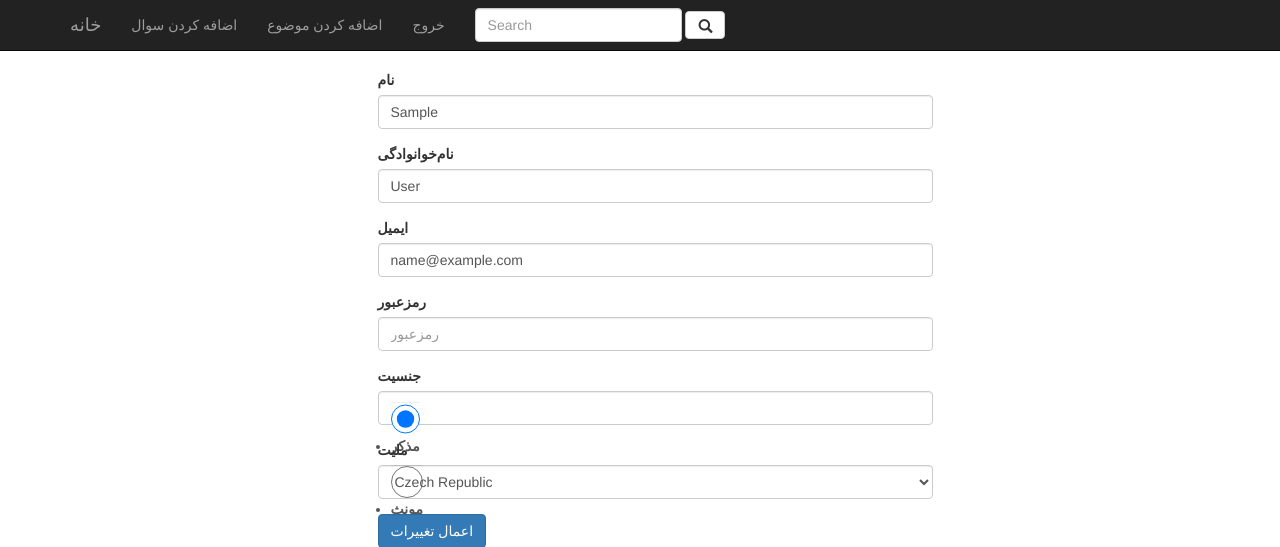
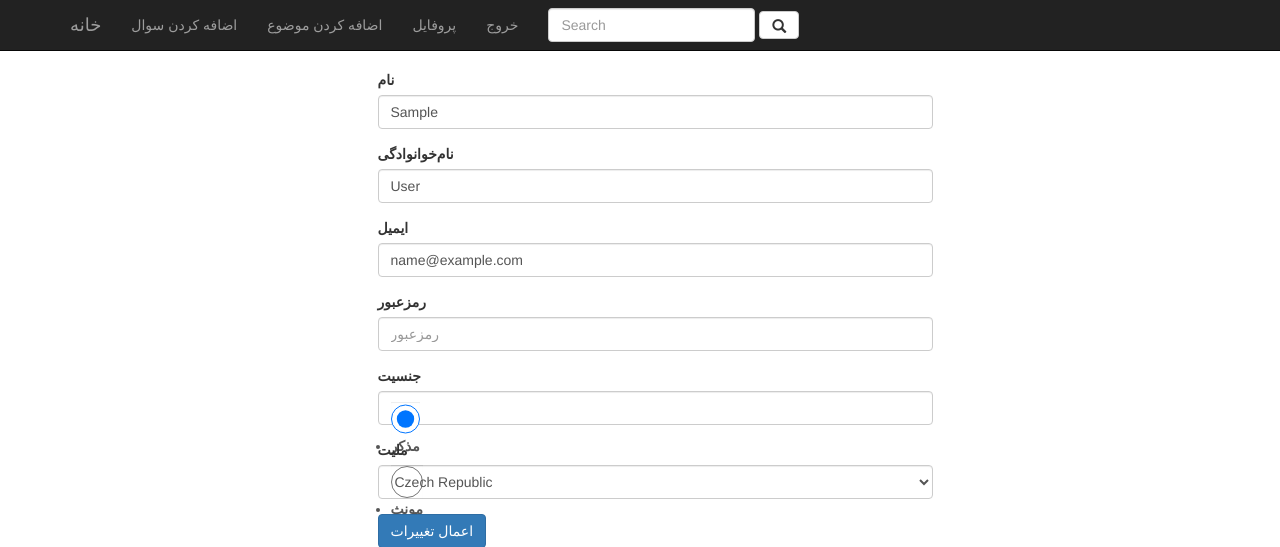
Before and after one commit to MMoein/quizup, a Django app: page /profile/ in a window 1280 px wide. Shown: the top 547 px of the page. Run offline with Django 3.2, Linux system fonts and the light colour scheme; a user stored in the database is signed in; tables that the repository leaves empty hold one stand-in row (values such as "Sample post"); parts of the project's set-up code (start-up, migrations or seed data) failed here and were passed over; some libraries are stand-ins or nearby versions.

Commit message:
edit profile added to header

```diff
--- a/templates/base.html
+++ b/templates/base.html
@@ -35,6 +35,9 @@
                         <a href="/quiz/add/category/">اضافه کردن موضوع</a>
                     </li>
                     <li>
+                        <a href="/profile/">پروفایل</a>
+                    </li>
+                    <li>
                         <a href="/logout">خروج</a>
                     </li>
                     <li>
```
